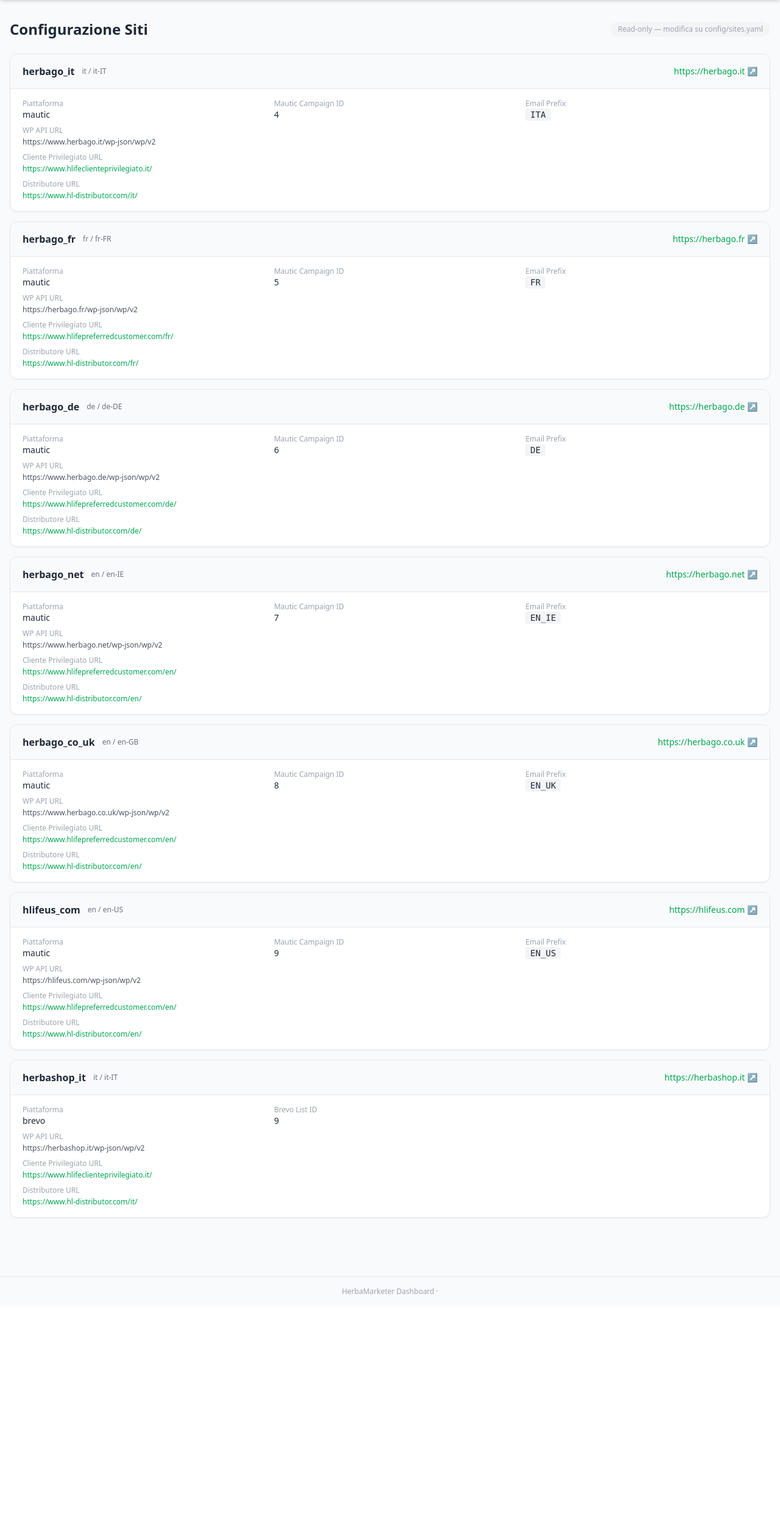
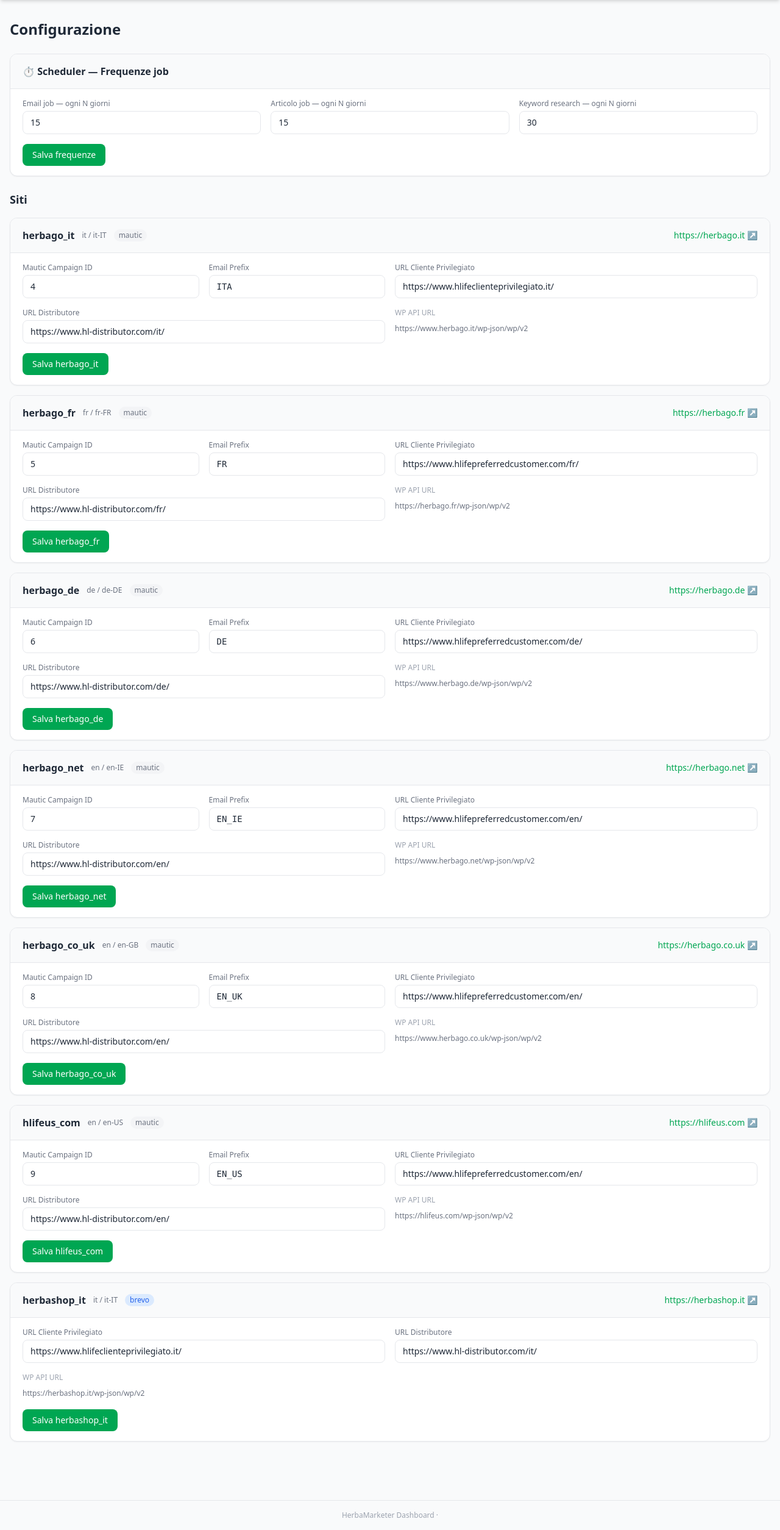
Before and after one commit to omarbortolato/HerbaMarketer, a FastAPI app: page /config in a window 1280 px wide. Shown: the part 52-2561 px from the top of the page at 61% size. Before the commit the page ends 2174 px from the top, so only its background shows below. Run offline with FastAPI, Linux system fonts and the light colour scheme; the visitor is signed in with stand-in values (Sample User, id 1); some libraries are stand-ins or nearby versions.

Commit message:
Add dual-status topic flow, reactivate button, trigger buttons on topics, editable config
- Topic status: email_done / article_done / done (both) — one topic
  serves both jobs independently; each job only resets to original status on failure
- Add /topics/{id}/reactivate endpoint + Riattiva button for done topics
- New status badges: email_done (teal), article_done (indigo), in_progress
- Add email/article trigger buttons to topics page
- Config page now editable: Mautic ID, prefix, footer URLs per site;
  scheduler intervals globally — writes back to YAML, resets config cache
- Config shows warning to commit YAML to Git for permanent changes

Co-Authored-By: Claude Sonnet 4.6 <noreply@anthropic.com>

```diff
--- a/config/__init__.py
+++ b/config/__init__.py
@@ -164,3 +164,64 @@ def get_settings() -> GlobalSettings:
 
 # Convenience alias
 settings = get_settings()
+
+
+# ---------------------------------------------------------------------------
+# Config persistence (write-back to YAML)
+# ---------------------------------------------------------------------------
+
+
+def reset_config_cache() -> None:
+    """Invalidate in-memory config caches so next read reloads from YAML."""
+    global _sites, _settings
+    _sites = None
+    _settings = None
+
+
+def save_site_field(slug: str, field: str, value) -> None:
+    """
+    Update a single field for one site in sites.yaml and reset the cache.
+    Only fields in the allowed list can be changed.
+    """
+    _ALLOWED_SITE_FIELDS = {
+        "mautic_campaign_id", "email_prefix", "brevo_list_id",
+        "preferred_customer_url", "distributor_url", "active",
+    }
+    if field not in _ALLOWED_SITE_FIELDS:
+        raise ValueError(f"Field '{field}' is not editable via the dashboard")
+
+    path = _CONFIG_DIR / "sites.yaml"
+    data = _load_yaml("sites.yaml")
+    if slug not in data.get("sites", {}):
+        raise KeyError(f"Site '{slug}' not found in sites.yaml")
+
+    # Cast to correct type
+    if field in ("mautic_campaign_id", "brevo_list_id"):
+        value = int(value) if value else None
+    elif field == "active":
+        value = bool(value)
+
+    data["sites"][slug][field] = value
+
+    with open(path, "w", encoding="utf-8") as f:
+        yaml.dump(data, f, allow_unicode=True, default_flow_style=False, sort_keys=False)
+
+    reset_config_cache()
+
+
+def save_scheduler_settings(
+    email_interval: int,
+    article_interval: int,
+    keyword_interval: int,
+) -> None:
+    """Update scheduler intervals in settings.yaml and reset the cache."""
+    path = _CONFIG_DIR / "settings.yaml"
+    data = _load_yaml("settings.yaml")
+    data["scheduler"]["email_job_interval_days"] = int(email_interval)
+    data["scheduler"]["article_job_interval_days"] = int(article_interval)
+    data["scheduler"]["keyword_research_interval_days"] = int(keyword_interval)
+
+    with open(path, "w", encoding="utf-8") as f:
+        yaml.dump(data, f, allow_unicode=True, default_flow_style=False, sort_keys=False)
+
+    reset_config_cache()
--- a/dashboard/app.py
+++ b/dashboard/app.py
@@ -369,11 +369,22 @@ async def topics(
             "filter_source": source or "",
             "sort": sort,
             "order": order,
-            "statuses": ["pending", "approved", "rejected", "in_progress", "done"],
+            "statuses": ["pending", "approved", "email_done", "article_done", "done", "rejected", "in_progress"],
             "sources": ["manual", "seo_agent", "email_input", "url_input"],
             "current_user": request.session.get("user"),
         },
     )
+
+
+@app.post("/topics/{topic_id}/reactivate")
+async def reactivate_topic(topic_id: int, db: Session = Depends(get_db)):
+    """Reset a done/email_done/article_done topic back to approved."""
+    topic = db.query(ContentTopic).filter(ContentTopic.id == topic_id).first()
+    if not topic:
+        raise HTTPException(status_code=404, detail="Topic not found")
+    topic.status = "approved"
+    db.commit()
+    return RedirectResponse(url="/topics", status_code=303)
 
 
 @app.post("/topics/{topic_id}/approve")
@@ -523,15 +534,53 @@ async def run_article_job(background_tasks: BackgroundTasks):
 
 
 @app.get("/config", response_class=HTMLResponse)
-async def config_view(request: Request):
-    """Read-only view of active site configurations."""
+async def config_view(request: Request, saved: Optional[str] = None):
+    """Editable view of site configurations and global settings."""
+    from config import get_settings
     active_sites = get_all_active_sites()
+    s = get_settings()
 
     return templates.TemplateResponse(
         request=request,
         name="config.html",
         context={
             "sites": active_sites,
+            "settings": s,
+            "saved": saved,
             "current_user": request.session.get("user"),
         },
     )
+
+
+@app.post("/config/save-site/{slug}")
+async def config_save_site(
+    slug: str,
+    mautic_campaign_id: Optional[str] = Form(None),
+    email_prefix: Optional[str] = Form(None),
+    preferred_customer_url: Optional[str] = Form(None),
+    distributor_url: Optional[str] = Form(None),
+):
+    """Save editable fields for one site to sites.yaml."""
+    from config import save_site_field
+    fields = {
+        "mautic_campaign_id": mautic_campaign_id,
+        "email_prefix": email_prefix,
+        "preferred_customer_url": preferred_customer_url,
+        "distributor_url": distributor_url,
+    }
+    for field, value in fields.items():
+        if value is not None:
+            save_site_field(slug, field, value or None)
+    return RedirectResponse(url="/config?saved=site", status_code=303)
+
+
+@app.post("/config/save-settings")
+async def config_save_settings(
+    email_interval: int = Form(...),
+    article_interval: int = Form(...),
+    keyword_interval: int = Form(...),
+):
+    """Save scheduler intervals to settings.yaml."""
+    from config import save_scheduler_settings
+    save_scheduler_settings(email_interval, article_interval, keyword_interval)
+    return RedirectResponse(url="/config?saved=settings", status_code=303)
--- a/dashboard/templates/config.html
+++ b/dashboard/templates/config.html
@@ -3,10 +3,51 @@
 
 {% block content %}
 <div class="flex items-center justify-between mb-6">
-  <h1 class="text-2xl font-bold">Configurazione Siti</h1>
-  <span class="text-xs text-gray-400 bg-gray-100 rounded-full px-3 py-1">Read-only — modifica su config/sites.yaml</span>
+  <h1 class="text-2xl font-bold">Configurazione</h1>
 </div>
 
+{% if saved %}
+<div class="mb-5 px-4 py-3 bg-green-50 border border-green-200 rounded-lg text-sm text-green-700">
+  ✅ Configurazione salvata.
+  <span class="text-green-600">Le modifiche sono attive immediatamente. Per renderle permanenti dopo un redeploy, commita <code>config/sites.yaml</code> o <code>config/settings.yaml</code> su GitHub.</span>
+</div>
+{% endif %}
+
+<!-- Scheduler settings -->
+<div class="bg-white rounded-xl border shadow-sm overflow-hidden mb-6">
+  <div class="px-5 py-4 border-b bg-gray-50 flex items-center justify-between">
+    <span class="font-semibold">⏱ Scheduler — Frequenze job</span>
+  </div>
+  <form method="POST" action="/config/save-settings" class="px-5 py-4">
+    <div class="grid grid-cols-1 md:grid-cols-3 gap-4 mb-4">
+      <div>
+        <label class="block text-xs text-gray-500 mb-1">Email job — ogni N giorni</label>
+        <input type="number" name="email_interval" min="1" max="365"
+               value="{{ settings.scheduler.get('email_job_interval_days', 15) }}"
+               class="w-full border rounded-lg px-3 py-2 text-sm focus:outline-none focus:ring-2 focus:ring-herba">
+      </div>
+      <div>
+        <label class="block text-xs text-gray-500 mb-1">Articolo job — ogni N giorni</label>
+        <input type="number" name="article_interval" min="1" max="365"
+               value="{{ settings.scheduler.get('article_job_interval_days', 15) }}"
+               class="w-full border rounded-lg px-3 py-2 text-sm focus:outline-none focus:ring-2 focus:ring-herba">
+      </div>
+      <div>
+        <label class="block text-xs text-gray-500 mb-1">Keyword research — ogni N giorni</label>
+        <input type="number" name="keyword_interval" min="1" max="365"
+               value="{{ settings.scheduler.get('keyword_research_interval_days', 30) }}"
+               class="w-full border rounded-lg px-3 py-2 text-sm focus:outline-none focus:ring-2 focus:ring-herba">
+      </div>
+    </div>
+    <button type="submit"
+            class="bg-herba hover:bg-herba-dark text-white text-sm font-medium px-4 py-2 rounded-lg transition">
+      Salva frequenze
+    </button>
+  </form>
+</div>
+
+<!-- Sites -->
+<h2 class="text-lg font-semibold mb-4">Siti</h2>
 <div class="space-y-4">
   {% for site in sites %}
   <div class="bg-white rounded-xl border shadow-sm overflow-hidden">
@@ -14,57 +55,58 @@
       <div class="flex items-center gap-3">
         <span class="font-semibold">{{ site.slug }}</span>
         <span class="text-xs text-gray-500">{{ site.language }} / {{ site.locale }}</span>
-        {% if not site.active %}
-        <span class="px-2 py-0.5 rounded-full bg-gray-100 text-gray-500 text-xs">inattivo</span>
-        {% endif %}
+        <span class="text-xs px-2 py-0.5 rounded-full {% if site.platform == 'brevo' %}bg-blue-100 text-blue-600{% else %}bg-gray-100 text-gray-500{% endif %}">{{ site.platform }}</span>
       </div>
-      <a href="{{ site.url }}" target="_blank"
-         class="text-herba text-sm hover:underline">{{ site.url }} ↗</a>
+      <a href="{{ site.url }}" target="_blank" class="text-herba text-sm hover:underline">{{ site.url }} ↗</a>
     </div>
-    <div class="px-5 py-4 grid grid-cols-2 md:grid-cols-3 gap-x-8 gap-y-2 text-sm">
+
+    <form method="POST" action="/config/save-site/{{ site.slug }}" class="px-5 py-4">
+      <div class="grid grid-cols-1 md:grid-cols-2 lg:grid-cols-4 gap-4 mb-4">
+
+        {% if site.mautic_campaign_id is not none %}
         <div>
-        <span class="text-xs text-gray-400 block">Piattaforma</span>
-        <span class="font-medium">{{ site.platform }}</span>
-      </div>
-      {% if site.mautic_campaign_id %}
-      <div>
-        <span class="text-xs text-gray-400 block">Mautic Campaign ID</span>
-        <span class="font-medium">{{ site.mautic_campaign_id }}</span>
+          <label class="block text-xs text-gray-500 mb-1">Mautic Campaign ID</label>
+          <input type="number" name="mautic_campaign_id"
+                 value="{{ site.mautic_campaign_id or '' }}"
+                 class="w-full border rounded-lg px-3 py-2 text-sm focus:outline-none focus:ring-2 focus:ring-herba">
         </div>
         {% endif %}
+
         {% if site.email_prefix %}
         <div>
-        <span class="text-xs text-gray-400 block">Email Prefix</span>
-        <span class="font-mono text-sm bg-gray-100 px-2 py-0.5 rounded">{{ site.email_prefix }}</span>
+          <label class="block text-xs text-gray-500 mb-1">Email Prefix</label>
+          <input type="text" name="email_prefix"
+                 value="{{ site.email_prefix or '' }}"
+                 class="w-full border rounded-lg px-3 py-2 text-sm font-mono focus:outline-none focus:ring-2 focus:ring-herba">
         </div>
         {% endif %}
-      {% if site.brevo_list_id %}
+
+        <div class="lg:col-span-2">
+          <label class="block text-xs text-gray-500 mb-1">URL Cliente Privilegiato</label>
+          <input type="url" name="preferred_customer_url"
+                 value="{{ site.preferred_customer_url or '' }}"
+                 class="w-full border rounded-lg px-3 py-2 text-sm focus:outline-none focus:ring-2 focus:ring-herba">
+        </div>
+
+        <div class="lg:col-span-2">
+          <label class="block text-xs text-gray-500 mb-1">URL Distributore</label>
+          <input type="url" name="distributor_url"
+                 value="{{ site.distributor_url or '' }}"
+                 class="w-full border rounded-lg px-3 py-2 text-sm focus:outline-none focus:ring-2 focus:ring-herba">
+        </div>
+
+        <!-- Read-only fields -->
         <div>
-        <span class="text-xs text-gray-400 block">Brevo List ID</span>
-        <span class="font-medium">{{ site.brevo_list_id }}</span>
+          <span class="block text-xs text-gray-400 mb-1">WP API URL</span>
+          <span class="text-xs text-gray-500">{{ site.wp_api_url or '—' }}</span>
         </div>
-      {% endif %}
-      {% if site.wp_api_url %}
-      <div class="col-span-2">
-        <span class="text-xs text-gray-400 block">WP API URL</span>
-        <span class="text-gray-600 text-xs">{{ site.wp_api_url }}</span>
+
       </div>
-      {% endif %}
-      {% if site.preferred_customer_url %}
-      <div class="col-span-2">
-        <span class="text-xs text-gray-400 block">Cliente Privilegiato URL</span>
-        <a href="{{ site.preferred_customer_url }}" target="_blank"
-           class="text-herba text-xs hover:underline">{{ site.preferred_customer_url }}</a>
-      </div>
-      {% endif %}
-      {% if site.distributor_url %}
-      <div class="col-span-2">
-        <span class="text-xs text-gray-400 block">Distributore URL</span>
-        <a href="{{ site.distributor_url }}" target="_blank"
-           class="text-herba text-xs hover:underline">{{ site.distributor_url }}</a>
-      </div>
-      {% endif %}
-    </div>
+      <button type="submit"
+              class="bg-herba hover:bg-herba-dark text-white text-sm font-medium px-4 py-2 rounded-lg transition">
+        Salva {{ site.slug }}
+      </button>
+    </form>
   </div>
   {% endfor %}
 </div>
```
Also changed, not shown: core/scheduler.py (+32 -18 lines), dashboard/templates/topics.html (+33 -2 lines). Lines whose indentation alone changed are shown as unchanged.
